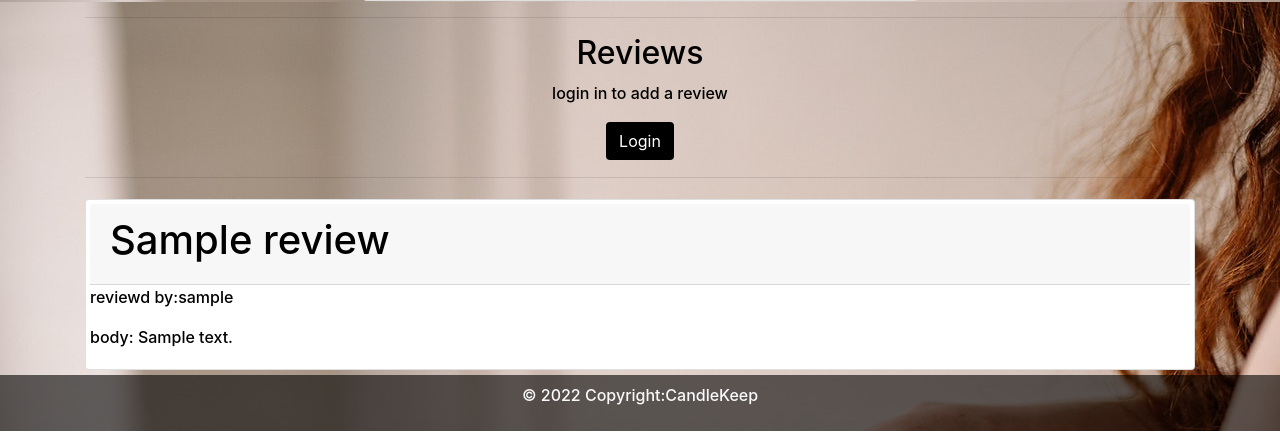
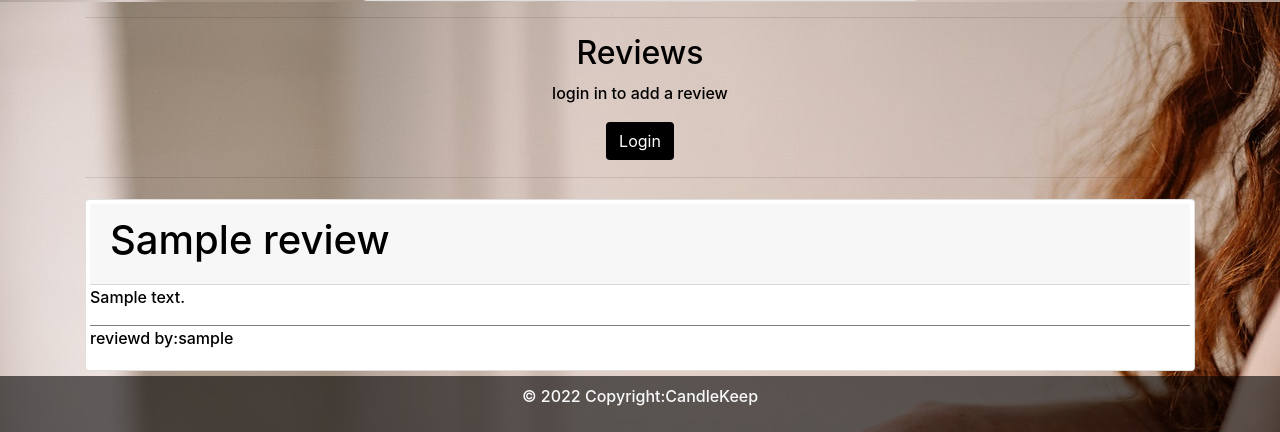
Before and after one commit to CraigThomasson/ecommerce-store, a Django app: page /products/1/ in a window 1280 px wide. Shown: the part 851-1283 px from the top of the page. Run offline with Django 3.2, Linux system fonts and the light colour scheme; tables that the repository leaves empty hold one stand-in row (values such as "Sample post"); grey boxes marked "Sample" are stand-in pictures; parts of the project's set-up code (start-up, migrations or seed data) failed here and were passed over; some libraries are stand-ins or nearby versions.

Commit message:
clean up review card

```diff
--- a/products/templates/products/view_product.html
+++ b/products/templates/products/view_product.html
@@ -80,8 +80,9 @@
                             <div class="card-header">
                                 <h1>{{review.title|striptags}}</h1>
                             </div>
+                            <p>{{review.body|striptags}}</p>
+                            <div class="hr"></div>
                             <p>reviewd by:{{review.posted_by|striptags}}</p>
-                            <p>body: {{review.body|striptags}}</p>
                             {% if user == review.posted_by %}
                                 <div class="container">
                                     <span><a href="{% url 'edit_review' review.id %}"><button type="button" class="btn btn-black rounded-3 col w-25">Edit Review</button></a></span>
```
